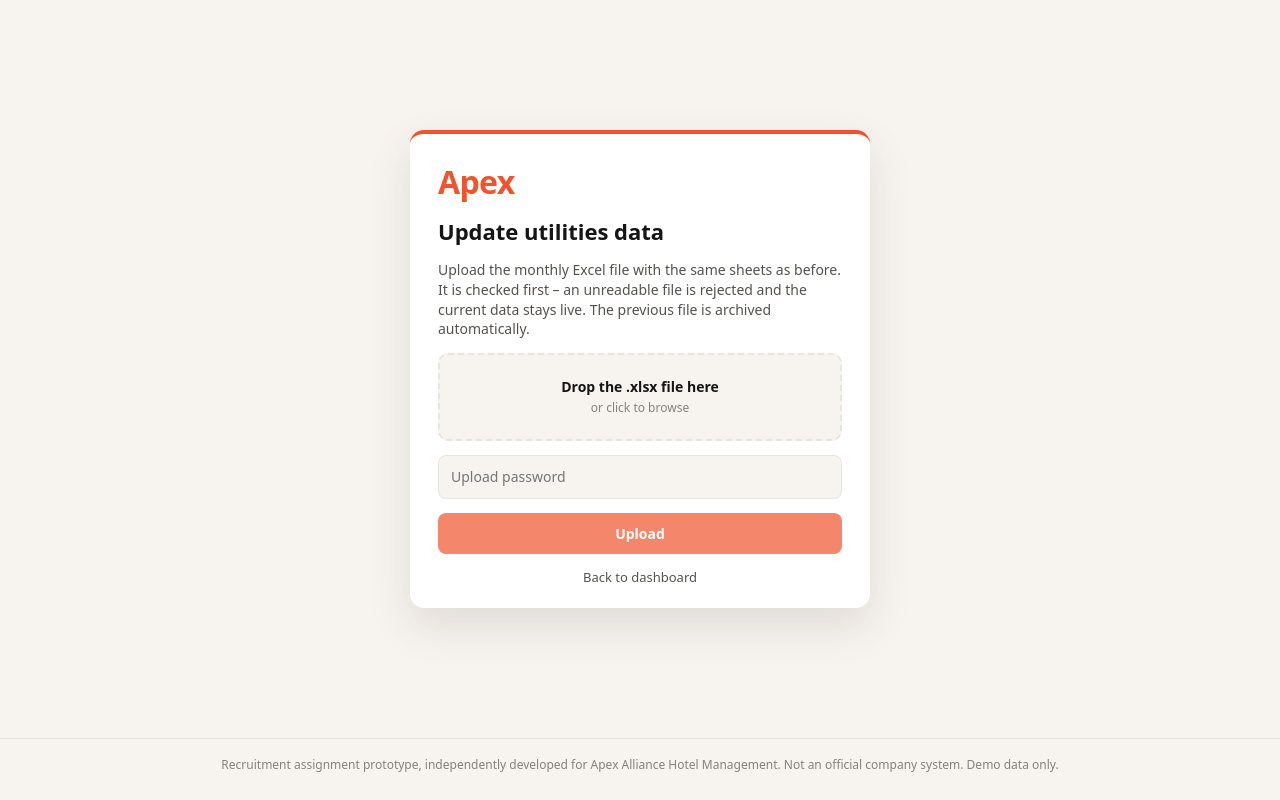
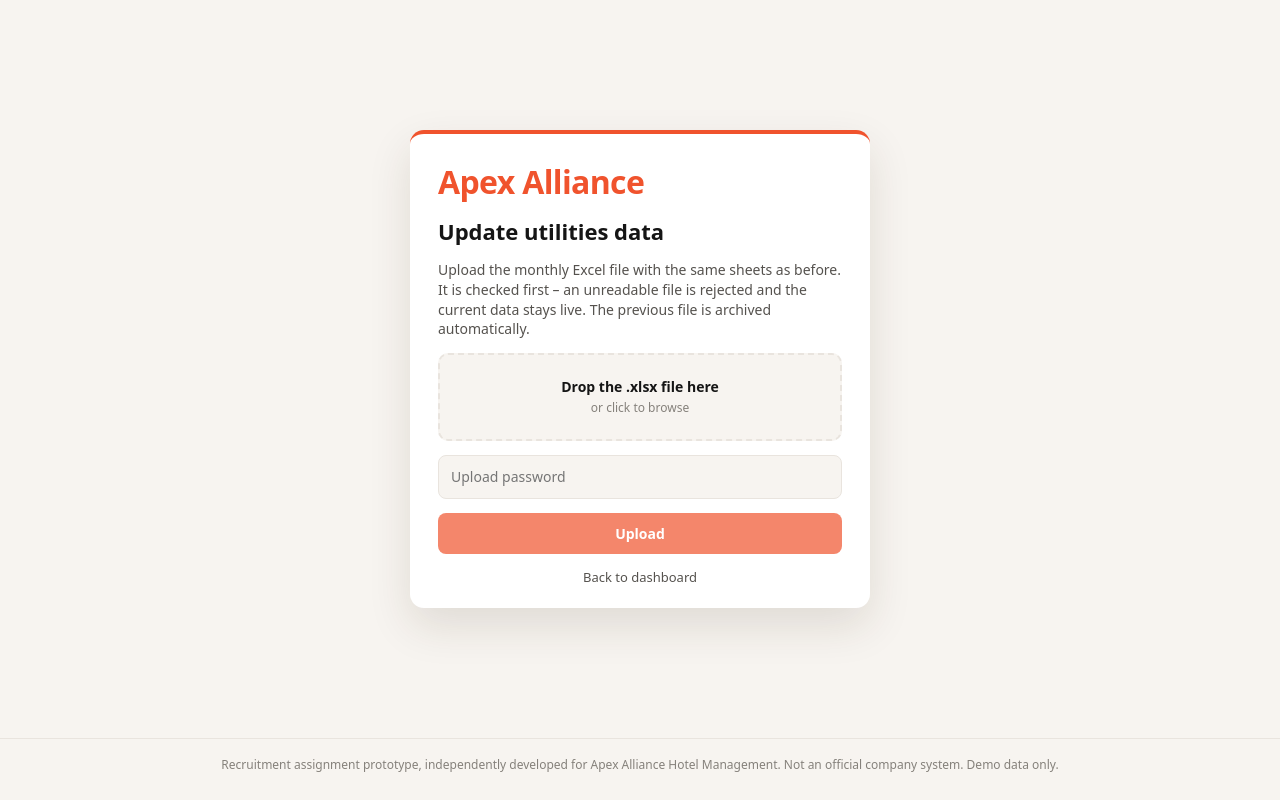
Before and after one commit to juliuspov7/apex-utilities-dashboard, a Next.js app: page /admin in a window 1280 px wide. Built offline with nearby package versions, Linux system fonts and the light colour scheme.

Commit message:
Wordmark: Apex Alliance

```diff
--- a/app/Dashboard.tsx
+++ b/app/Dashboard.tsx
@@ -258,7 +258,7 @@ function Header({ data, onRefresh, loading, now, lastLoad }: { data: Dataset | n
     <header className="top">
       <div className="wrap">
         <div className="hdr-left">
-          <span className="wordmark">Apex</span>
+          <span className="wordmark">Apex Alliance</span>
           <h1>Utilities dashboard</h1>
         </div>
         <div className="chips">
--- a/app/admin/page.tsx
+++ b/app/admin/page.tsx
@@ -42,7 +42,7 @@ export default function Admin() {
   return (
     <main className="login-page">
       <form className="login-card" style={{ maxWidth: 460 }} onSubmit={submit}>
-        <div className="login-wordmark">Apex</div>
+        <div className="login-wordmark">Apex Alliance</div>
         <h1>Update utilities data</h1>
         <p>Upload the monthly Excel file with the same sheets as before. It is checked first – an unreadable file is rejected and the current data stays live. The previous file is archived automatically.</p>
 
--- a/app/globals.css
+++ b/app/globals.css
@@ -145,5 +145,5 @@ header.top .chips { flex: 1 1 auto; min-width: 0; }
 }
 
 /* text wordmark instead of a logo */
-.wordmark { font-size: 26px; font-weight: 800; letter-spacing: -.02em; color: var(--accent); line-height: 1; }
+.wordmark { font-size: 22px; white-space: nowrap; font-weight: 800; letter-spacing: -.02em; color: var(--accent); line-height: 1; }
 .login-wordmark { font-size: 32px; font-weight: 800; letter-spacing: -.02em; color: var(--accent); justify-self: start; line-height: 1; }
--- a/app/login/page.tsx
+++ b/app/login/page.tsx
@@ -21,7 +21,7 @@ export default function Login() {
   return (
     <main className="login-page">
       <form className="login-card" onSubmit={submit}>
-        <div className="login-wordmark">Apex</div>
+        <div className="login-wordmark">Apex Alliance</div>
         <h1>Utilities dashboard</h1>
         <p>Enter the access password to view hotel utilities, budgets and alerts.</p>
         <input type="password" name="password" placeholder="Password" autoFocus required autoComplete="current-password" aria-label="Password" />
```
